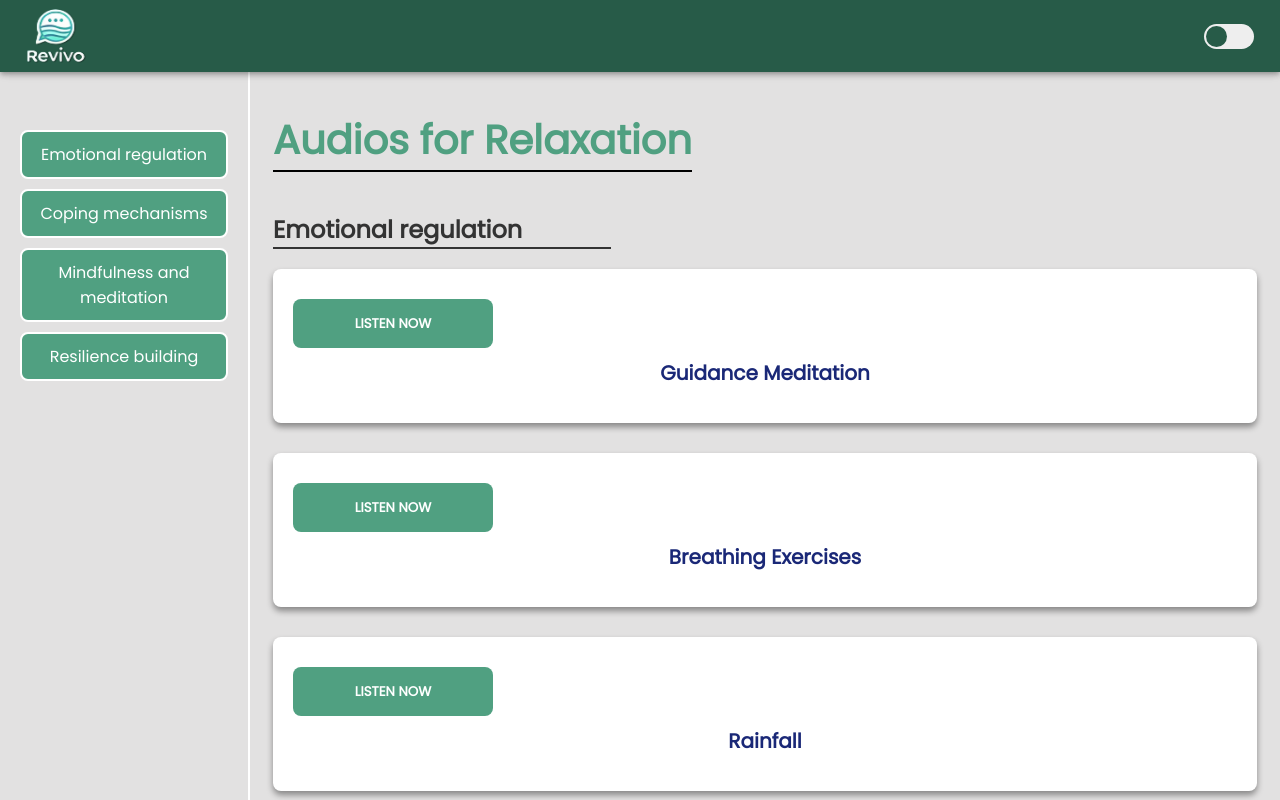
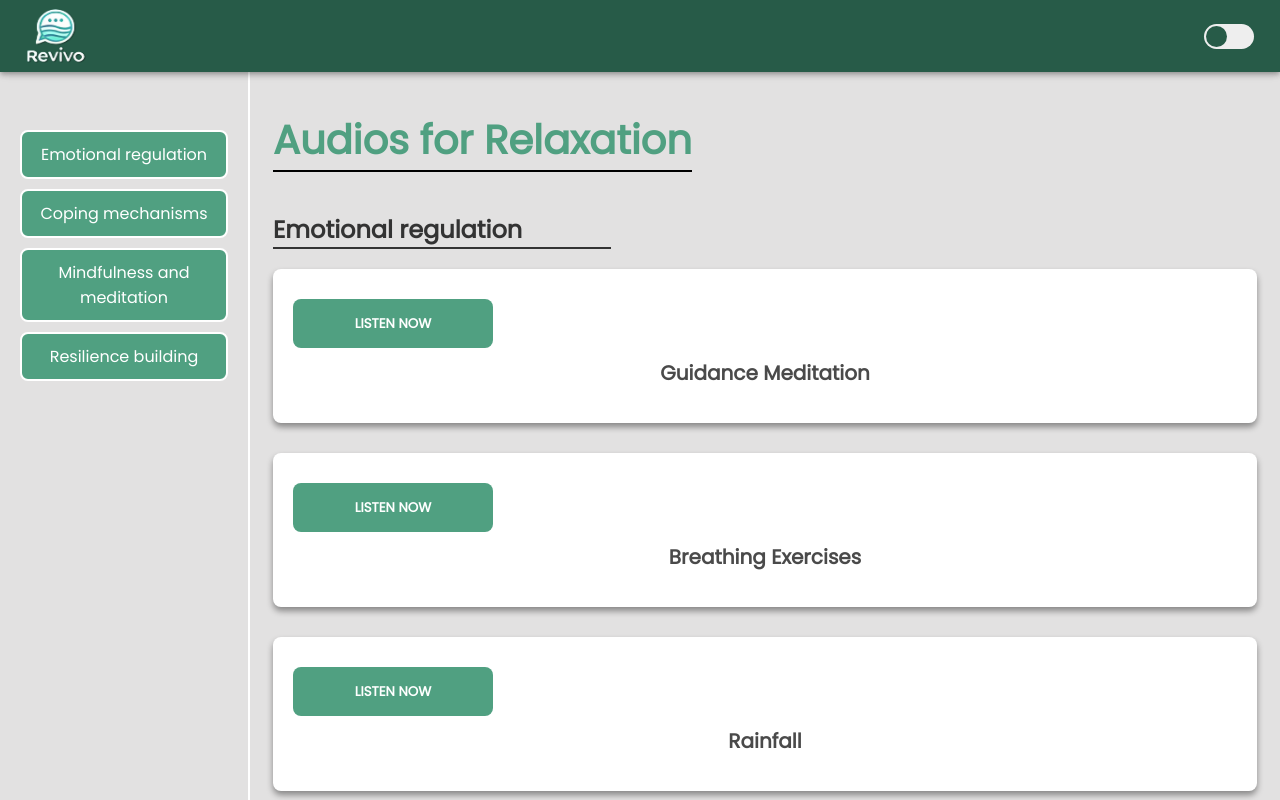
Before and after one commit to JohannCardona/Revivo, a React (Create React App) app in the folder frontend/: page /audios in a window 1280 px wide. Shown: the top 800 px of the page. Built offline with nearby package versions, Linux system fonts and the light colour scheme.

Commit message:
Update audios.css

```diff
--- a/frontend/src/styles/motivation/audios.css
+++ b/frontend/src/styles/motivation/audios.css
@@ -38,7 +38,7 @@
 }
 
 .audios-section-item h3 {
-  color: #1a2877;
+  color: #4a4a4a;
   text-align: center;
   margin-bottom: 15px;
   font-size: 1.25rem;
@@ -66,7 +66,7 @@
 
 .audios-section-item-progress input[type="range"] {
   margin-left: 10px;
-  width: 100%;
+  width: 85%;
   height: 8px;
   border-radius: 8px;
   cursor: pointer;
```
